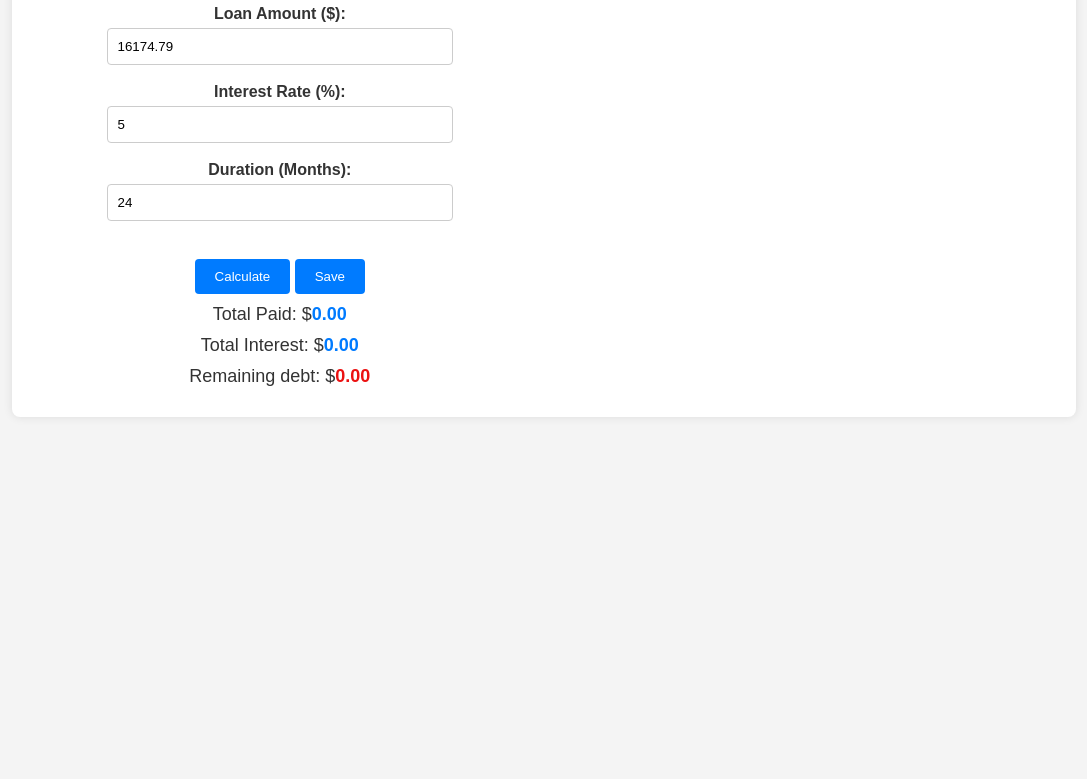
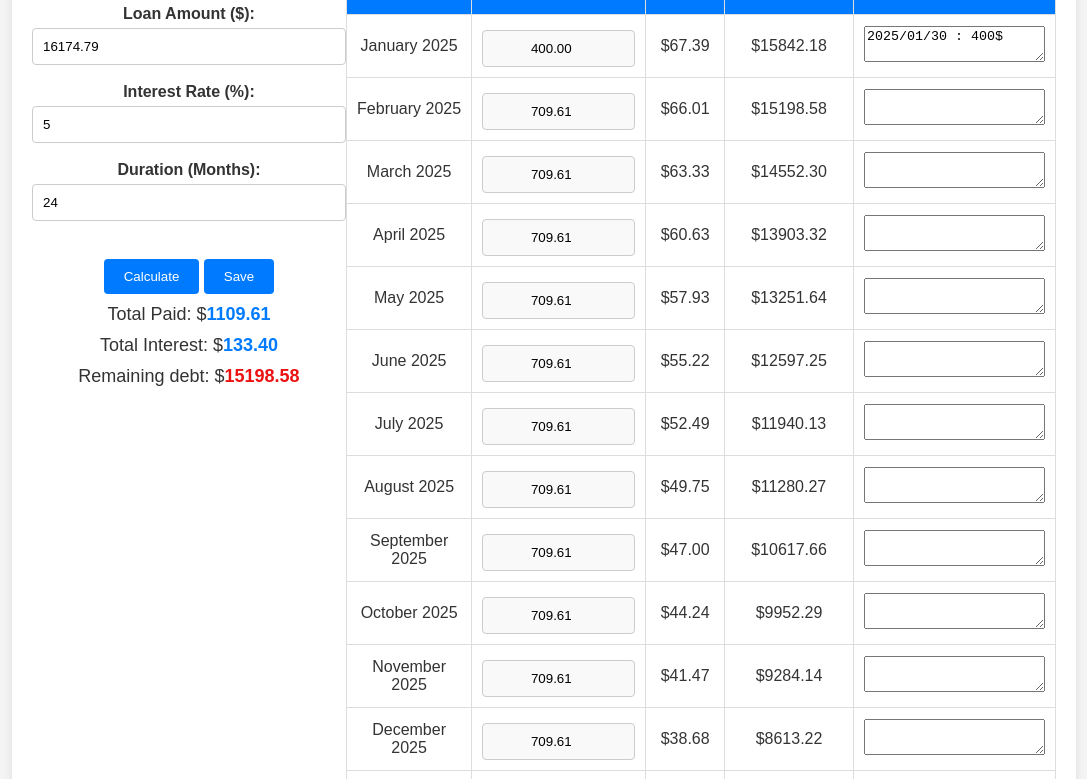
Before and after one commit to tmrct/DebtCalc, a website: page index.html in a window 1280 px wide. Shown: the part 133-912 px from the top of the page, without its empty margins (96-1183 px from the left). Before the commit the page ends 800 px from the top, so only its background shows below. Drawn offline with Linux system fonts and the light colour scheme; no server answers.

Commit message:
working in local

```diff
--- a/data/scheduleData.json
+++ b/data/scheduleData.json
@@ -1,152 +1,153 @@
 [
   {
     "date": "January 2025",
-    "payment": 600,
+    "payment": 400,
     "interest": 67.39495833333334,
-    "balance": 15642.184958333335
+    "balance": 15842.184958333335,
+    "datePaid": "2025/01/30 : 400$"
   },
   {
     "date": "February 2025",
     "payment": 709.6105159567151,
-    "interest": 65.17577065972223,
-    "balance": 14997.750213036343
+    "interest": 66.00910399305556,
+    "balance": 15198.583546369675
   },
   {
     "date": "March 2025",
     "payment": 709.6105159567151,
-    "interest": 62.490625887651426,
-    "balance": 14350.63032296728
+    "interest": 63.327431443206976,
+    "balance": 14552.300461856166
   },
   {
     "date": "April 2025",
     "payment": 709.6105159567151,
-    "interest": 59.79429301236366,
-    "balance": 13700.814100022928
+    "interest": 60.634585257734024,
+    "balance": 13903.324531157185
   },
   {
     "date": "May 2025",
     "payment": 709.6105159567151,
-    "interest": 57.0867254167622,
-    "balance": 13048.290309482974
+    "interest": 57.9305188798216,
+    "balance": 13251.644534080291
   },
   {
     "date": "June 2025",
     "payment": 709.6105159567151,
-    "interest": 54.367876289512395,
-    "balance": 12393.047669815773
+    "interest": 55.215185558667876,
+    "balance": 12597.249203682244
   },
   {
     "date": "July 2025",
     "payment": 709.6105159567151,
-    "interest": 51.637698624232385,
-    "balance": 11735.07485248329
+    "interest": 52.488538348676016,
+    "balance": 11940.127226074204
   },
   {
     "date": "August 2025",
     "payment": 709.6105159567151,
-    "interest": 48.896145218680374,
-    "balance": 11074.360481745256
+    "interest": 49.750530108642515,
+    "balance": 11280.267240226132
   },
   {
     "date": "September 2025",
     "payment": 709.6105159567151,
-    "interest": 46.14316867393857,
-    "balance": 10410.89313446248
+    "interest": 47.00111350094222,
+    "balance": 10617.657837770359
   },
   {
     "date": "October 2025",
     "payment": 709.6105159567151,
-    "interest": 43.378721393593665,
-    "balance": 9744.661339899358
+    "interest": 44.24024099070983,
+    "balance": 9952.287562804353
   },
   {
     "date": "November 2025",
     "payment": 709.6105159567151,
-    "interest": 40.60275558291399,
-    "balance": 9075.653579525557
+    "interest": 41.467864845018134,
+    "balance": 9284.144911692656
   },
   {
     "date": "December 2025",
     "payment": 709.6105159567151,
-    "interest": 37.81522324802315,
-    "balance": 8403.858286816865
+    "interest": 38.68393713205273,
+    "balance": 8613.218332867993
   },
   {
     "date": "January 2026",
     "payment": 709.6105159567151,
-    "interest": 35.01607619507027,
-    "balance": 7729.26384705522
+    "interest": 35.888409720283306,
+    "balance": 7939.4962266315615
   },
   {
     "date": "February 2026",
     "payment": 709.6105159567151,
-    "interest": 32.20526602939675,
-    "balance": 7051.858597127902
+    "interest": 33.08123427763151,
+    "balance": 7262.966944952478
   },
   {
     "date": "March 2026",
     "payment": 709.6105159567151,
-    "interest": 29.38274415469959,
-    "balance": 6371.630825325887
+    "interest": 30.262362270635325,
+    "balance": 6583.618791266398
   },
   {
     "date": "April 2026",
     "payment": 709.6105159567151,
-    "interest": 26.548461772191192,
-    "balance": 5688.568771141363
+    "interest": 27.43174496360999,
+    "balance": 5901.440020273293
   },
   {
     "date": "May 2026",
     "payment": 709.6105159567151,
-    "interest": 23.70236987975568,
-    "balance": 5002.660625064404
+    "interest": 24.58933341780539,
+    "balance": 5216.4188377343835
   },
   {
     "date": "June 2026",
     "payment": 709.6105159567151,
-    "interest": 20.844419271101682,
-    "balance": 4313.89452837879
+    "interest": 21.735078490559932,
+    "balance": 4528.543400268229
   },
   {
     "date": "July 2026",
     "payment": 709.6105159567151,
-    "interest": 17.974560534911625,
-    "balance": 3622.2585729569864
+    "interest": 18.868930834450953,
+    "balance": 3837.8018151459646
   },
   {
     "date": "August 2026",
     "payment": 709.6105159567151,
-    "interest": 15.092744053987444,
-    "balance": 2927.7408010542586
+    "interest": 15.990840896441519,
+    "balance": 3144.182140085691
   },
   {
     "date": "September 2026",
     "payment": 709.6105159567151,
-    "interest": 12.198920004392743,
-    "balance": 2230.329205101936
+    "interest": 13.100758917023713,
+    "balance": 2447.6723830459996
   },
   {
     "date": "October 2026",
     "payment": 709.6105159567151,
-    "interest": 9.2930383545914,
-    "balance": 1530.0117274998124
+    "interest": 10.198634929358331,
+    "balance": 1748.260502018643
   },
   {
     "date": "November 2026",
     "payment": 709.6105159567151,
-    "interest": 6.375048864582552,
-    "balance": 826.77626040768
+    "interest": 7.284418758411012,
+    "balance": 1045.9344048203388
   },
   {
     "date": "December 2026",
     "payment": 709.6105159567151,
-    "interest": 3.444901085032,
-    "balance": 120.61064553599692
+    "interest": 4.3580600200847455,
+    "balance": 340.6819488837085
   },
   {
     "date": "January 2027",
     "payment": 709.6105159567151,
-    "interest": 0.5025443563999872,
+    "interest": 1.4195081203487854,
     "balance": 0
   }
 ]
--- a/index.html
+++ b/index.html
@@ -33,6 +33,7 @@
                 <th>Payment</th>
                 <th>Interest</th>
                 <th>Remaining Debt</th>
+                <th>Date Paid</th>
                 </tr>
             </thead>
             <tbody></tbody>
--- a/scripts/APICalculator.js
+++ b/scripts/APICalculator.js
@@ -38,7 +38,7 @@ function calculateLoan() {
 }
 
 function renderSavedData() {
-    fetch('https://debtcalc.onrender.com/data/scheduleData')
+    fetch('../data/scheduleData.json')
         .then(response => {
             if (!response.ok) {
                 throw new Error(`HTTP error! Status: ${response.status}`);
@@ -68,6 +68,7 @@ function renderTable() {
                 <td><input type="number" value="${entry.payment.toFixed(2)}" onchange="updatePayment(${index}, this.value)" /></td>
                 <td>$${entry.interest.toFixed(2)}</td>
                 <td>$${entry.balance.toFixed(2)}</td>
+                <td><textarea onchange="updateDatePaid(${index}, this.value)">${entry.datePaid || ''}</textarea></td>
             </tr>`;
         tableBody.innerHTML += row;
     });
@@ -79,6 +80,10 @@ function updatePayment(index, newPayment) {
     if (isNaN(newPayment) || newPayment < 0) return;
     scheduleData[index].payment = newPayment;
     recalculateSchedule();
+}
+
+function updateDatePaid(index, newDatePaid) {
+    scheduleData[index].datePaid = newDatePaid;
 }
 
 function recalculateSchedule() {
@@ -153,18 +158,19 @@ async function saveDataToFile() {
     a.click();
     URL.revokeObjectURL(url);
 
-    fetch('https://debtcalc.onrender.com/data/scheduleData', {
+    try {
+        const response = await fetch('http://localhost:3000/data/scheduleData', {
             method: 'POST',
             headers: {
                 'Content-Type': 'application/json'
             },
             body: dataStr
-    }).then(response => {
+        });
         if (!response.ok) {
-            throw new Error('Network response was not ok');
+            throw new Error(`HTTP error! Status: ${response.status}`);
         }
         console.log('Data successfully saved to server');
-    }).catch(error => {
-        console.error('There was a problem with the fetch operation:', error);
-    });
+    } catch (error) {
+        console.error('Error saving data:', error);
     }
+}
```
Also changed, not shown: app/server.js (+2 -18 lines). Lines whose indentation alone changed are shown as unchanged.
